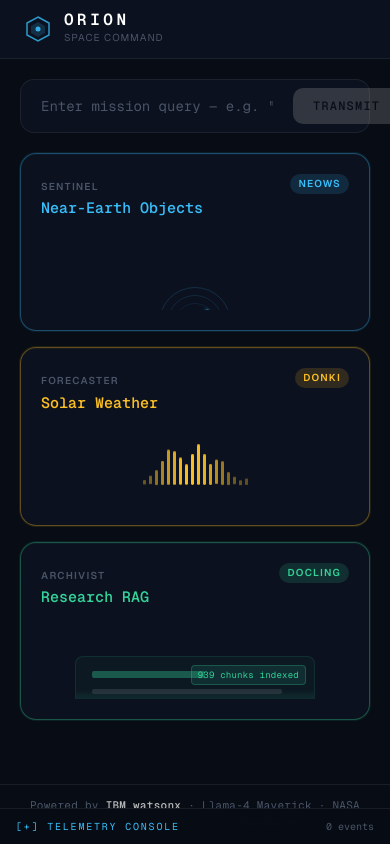
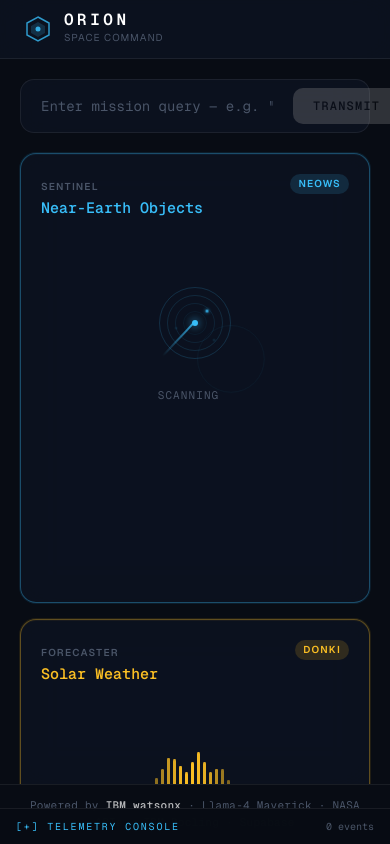
Before and after one commit to primegideon/orion-space-command, a Next.js app in the folder frontend/: page / in a window 390 px wide. Built offline with nearby package versions, Linux system fonts and the light colour scheme.

Commit message:
fix: responsive layout — min-h on panel cards and grid rows so they don't collapse on mobile

```diff
--- a/frontend/src/app/page.tsx
+++ b/frontend/src/app/page.tsx
@@ -116,7 +116,7 @@ export default function Home() {
   }
 
   return (
-    <div className="h-screen overflow-hidden flex flex-col" style={{ background: "var(--bg)" }}>
+    <div className="h-screen flex flex-col" style={{ background: "var(--bg)" }}>
 
       {/* ── Header ─────────────────────────────────────────────────────── */}
       <header className="sticky top-0 z-20 flex items-center justify-between px-6 py-3 glass"
@@ -173,7 +173,7 @@ export default function Home() {
       </header>
 
       {/* ── Main ───────────────────────────────────────────────────────── */}
-      <main className="flex-1 flex flex-col gap-5 px-5 py-5 max-w-screen-xl w-full mx-auto pb-16 min-h-0">
+      <main className="flex-1 flex flex-col gap-5 px-5 py-5 max-w-screen-xl w-full mx-auto pb-16 min-h-0 overflow-y-auto">
 
         {/* Query bar */}
         <div
@@ -233,7 +233,10 @@ export default function Home() {
         )}
 
         {/* ── Bento grid ─────────────────────────────────────────────── */}
-        <div className="grid grid-cols-1 md:grid-cols-3 gap-4 flex-1 min-h-0" style={{ gridAutoRows: "1fr", alignItems: "stretch" }}>
+        <div
+          className="grid grid-cols-1 md:grid-cols-3 gap-4 flex-1 min-h-0"
+          style={{ gridAutoRows: "minmax(450px, 1fr)", alignItems: "stretch" }}
+        >
           <SentinelPanel
             data={result?.intent === "sentinel" ? (result as SentinelData) : null}
             loading={loading && (!activeIntent || activeIntent === "sentinel")}
--- a/frontend/src/components/ArchivistPanel.tsx
+++ b/frontend/src/components/ArchivistPanel.tsx
@@ -131,7 +131,7 @@ function DocScanIdle() {
 
 export default function ArchivistPanel({ data, loading, active, dimmed }: Props) {
   return (
-    <div className={`glass flex flex-col p-5 transition-all duration-400 h-full overflow-hidden
+    <div className={`glass flex flex-col p-5 transition-all duration-400 h-full min-h-[450px] overflow-hidden
       ${active ? "glass-active-emerald" : ""}
       ${dimmed ? "panel-inactive" : ""}`}>
 
--- a/frontend/src/components/ForecasterPanel.tsx
+++ b/frontend/src/components/ForecasterPanel.tsx
@@ -88,7 +88,7 @@ export default function ForecasterPanel({ data, loading, active, dimmed, onSelec
   const overflow  = (data?.items?.length ?? 0) - 8;
 
   return (
-    <div className={`glass flex flex-col p-5 transition-all duration-400 h-full overflow-hidden
+    <div className={`glass flex flex-col p-5 transition-all duration-400 h-full min-h-[450px] overflow-hidden
       ${active ? "glass-active-amber" : ""}
       ${dimmed ? "panel-inactive" : ""}`}>
 
--- a/frontend/src/components/OrbitalCanvas.tsx
+++ b/frontend/src/components/OrbitalCanvas.tsx
@@ -156,7 +156,7 @@ export default function OrbitalCanvas({ items }: OrbitalCanvasProps) {
   return (
     <div
       className="w-full rounded-xl overflow-hidden"
-      style={{ height: 220, background: "rgba(4,9,15,0.7)", border: "1px solid var(--border)" }}
+      style={{ height: 220, minHeight: 220, background: "rgba(4,9,15,0.7)", border: "1px solid var(--border)" }}
     >
       <Canvas
         frameloop="demand"
--- a/frontend/src/components/SentinelPanel.tsx
+++ b/frontend/src/components/SentinelPanel.tsx
@@ -6,7 +6,7 @@ const OrbitalCanvas = dynamic(() => import("./OrbitalCanvas"), {
   ssr: false,
   loading: () => (
     <div className="w-full rounded-xl animate-pulse"
-      style={{ height: 220, background: "rgba(4,9,15,0.7)", border: "1px solid var(--border)" }} />
+      style={{ height: 220, minHeight: 220, background: "rgba(4,9,15,0.7)", border: "1px solid var(--border)" }} />
   ),
 });
 
@@ -154,7 +154,7 @@ export default function SentinelPanel({ data, loading, active, dimmed, onSelectI
   const overflow  = (data?.items?.length ?? 0) - 10;
 
   return (
-    <div className={`glass flex flex-col p-5 transition-all duration-400 h-full overflow-hidden
+    <div className={`glass flex flex-col p-5 transition-all duration-400 h-full min-h-[450px] overflow-hidden
       ${active ? "glass-active-cyan" : ""}
       ${dimmed ? "panel-inactive" : ""}`}>
 
```
